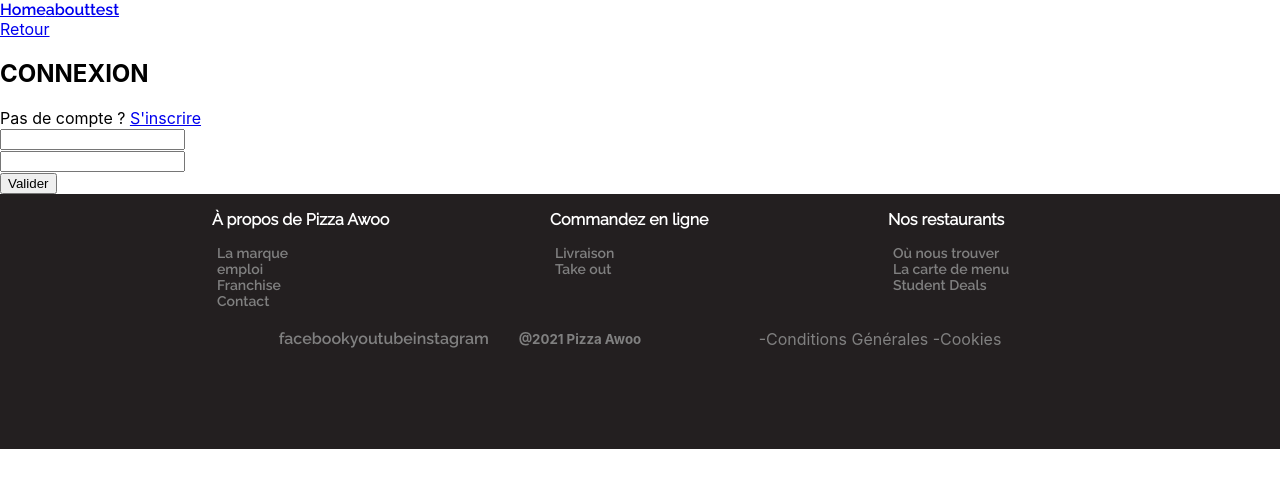
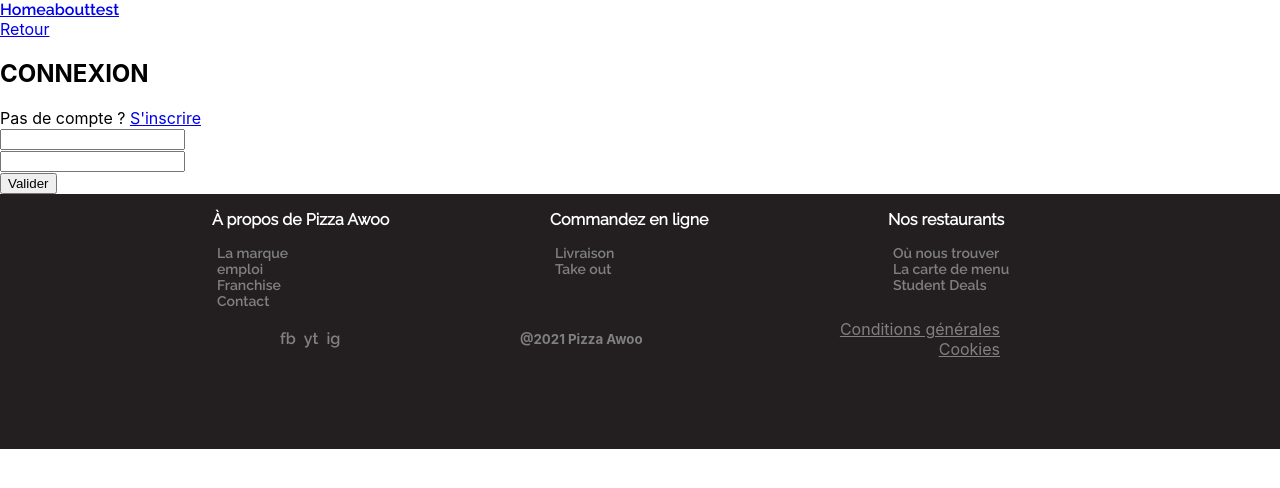
Before and after one commit to LockyBounty/pizzaawoofinal, a React (Create React App) app: page /login in a window 1280 px wide. Shown: the top 488 px of the page. Built offline with nearby package versions, Linux system fonts and the light colour scheme.

Commit message:
fixed - footer

```diff
--- a/src/footer/Footer.tsx
+++ b/src/footer/Footer.tsx
@@ -31,15 +31,18 @@ const Footer = () => (
     <div className="footer-second">
       <div className="footer-social">
         <ul>
-          <li>facebook</li>
-          <li>youtube</li>
-          <li>instagram</li>
+          <li>fb</li>
+          <li>yt</li>
+          <li>ig</li>
         </ul>
       </div>
       <div className="footer-signature">
         <h5>@2021 Pizza Awoo</h5>
       </div>
-      <div className="footer-rules">-Conditions Générales -Cookies</div>
+      <div className="footer-rules">
+        <a href="/">Conditions générales </a>
+        <a href="/">Cookies</a>
+        </div>
     </div>
   </div>
 );
--- a/src/footer/footer.scss
+++ b/src/footer/footer.scss
@@ -75,6 +75,22 @@
       min-width: 30vh;
     }
   }
+  .footer-social{
+
+    li {
+      margin-right: .5rem;
+    }
+
+  }
+
+  .footer-rules {
+    display: flex;
+    flex-direction: column;
+    text-align: end;
+    a {
+      color : gray;
+    }
+  }
 
   @media only screen and (max-width: 600px) {
     .footer-second {
--- a/src/pages/Landpage.tsx
+++ b/src/pages/Landpage.tsx
@@ -1,3 +1,5 @@
+import "../styles/landpage.scss";
+
 const LandPage = () => (
 
 <div className="landpage-main">
--- a/src/pages/Login.tsx
+++ b/src/pages/Login.tsx
@@ -1,7 +1,10 @@
 const Login = () => (
 
-<div>
-    <div><a href="/">Retour</a></div>
+<div className="loginMain">
+    <div className="return">
+        <a href="/">Retour</a>
+    </div>
+    <div className="loginInside">
         <h2>CONNEXION</h2>
         Pas de compte ? <a href="./Subscription">S'inscrire</a>
         <form onSubmit={handleSubmit} method="post" name="login1">
@@ -9,6 +12,7 @@ const Login = () => (
             <Pass />
             <button type="submit">Valider</button>
         </form>
+    </div>
 
 </div>
 
```
Also changed, not shown: src/styles/landpage.scss (added). Lines whose indentation alone changed are shown as unchanged.
